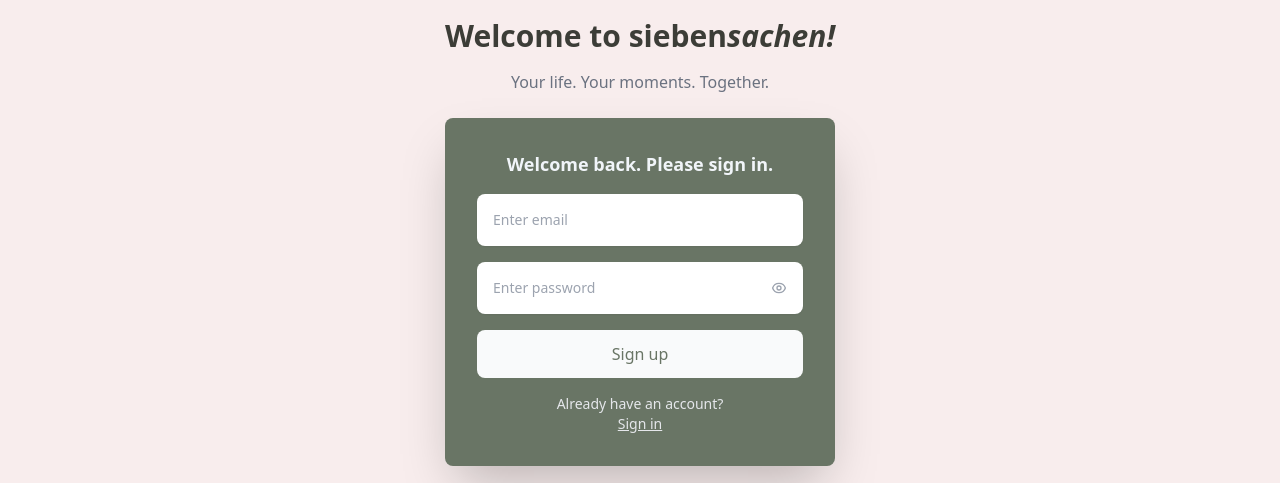
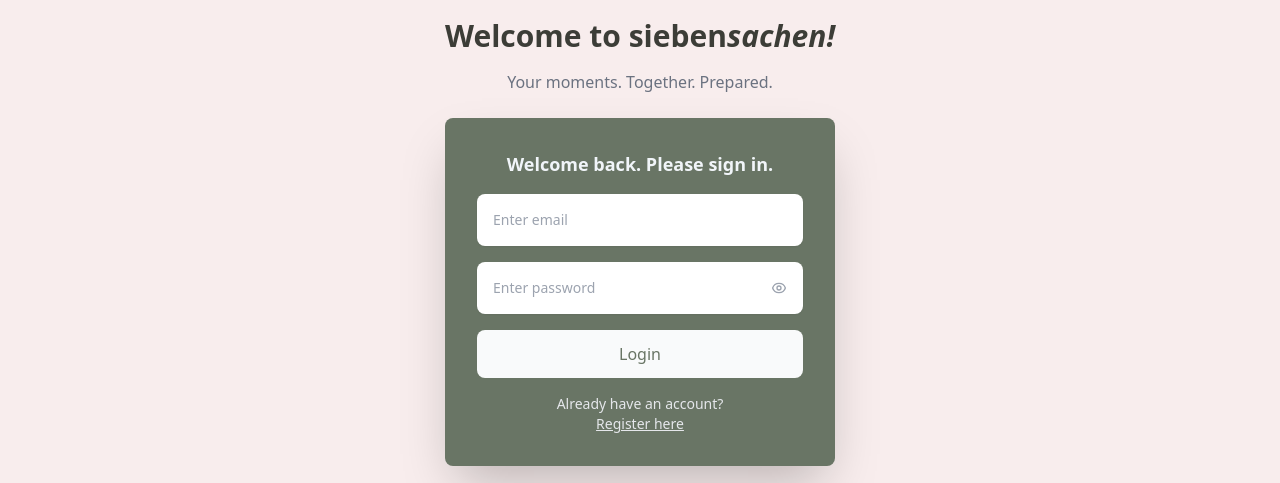
Before and after one commit to J44B/siebensachen-frontend, a React (Vite) app: page /login in a window 1280 px wide. Shown: the part 159-642 px from the top of the page. Built offline with nearby package versions, Linux system fonts and the light colour scheme.

Commit message:
added more detail

```diff
--- a/src/components/LoginForm.jsx
+++ b/src/components/LoginForm.jsx
@@ -15,7 +15,7 @@
 
     function handleChange(e) {
         const { name, value } = e.target;
-        console.log(value);
+        // console.log(value);
         setFormData((prevData) => ({
             ...prevData,
             [name]: value,
@@ -60,7 +60,7 @@
                 </h1>
 
                 <p className="mx-auto mt-4 max-w-md text-center text-gray-500">
-                    Your life. Your moments. Together.
+                    Your moments. Together. Prepared.
                 </p>
             </div>
 
@@ -129,15 +129,15 @@
                 </div>
                 <button
                     type="submit"
-                    className="block w-full rounded-lg bg-gray-50 px-5 py-3 text-base font-medium text-[#697565]"
+                    className="block w-full rounded-lg bg-gray-50 px-5 py-3 text-base font-medium text-[#697565] hover:bg-[#FF8225] hover:text-slate-100 active:bg-[#FF8225]"
                 >
-                    Sign up
+                    Login
                 </button>
 
                 <p className="text-center text-sm text-gray-200">
                     Already have an account? <br />
-                    <Link to="/signin" className="underline" href="#">
-                        Sign in
+                    <Link to="/signup" className="underline" href="#">
+                        Register here
                     </Link>
                 </p>
             </form>
--- a/src/components/SignUpForm.jsx
+++ b/src/components/SignUpForm.jsx
@@ -18,7 +18,6 @@
 
     function handleChange(e) {
         const { name, value } = e.target;
-        console.log(value);
         setFormData((prevData) => ({
             ...prevData,
             [name]: value,
@@ -66,7 +65,7 @@
                 </h1>
 
                 <p className="mx-auto mt-4 max-w-md text-center text-gray-500">
-                    Your life. Your moments. Together.
+                    Your moments. Together. Prepared.
                 </p>
 
                 <form
@@ -192,8 +191,8 @@
 
                     <p className="text-center text-sm text-gray-200">
                         Already have an account? <br />
-                        <Link to="/signin" className="underline" href="#">
-                            Sign in
+                        <Link to="/login" className="underline" href="#">
+                            Log in here
                         </Link>
                     </p>
                 </form>
```
